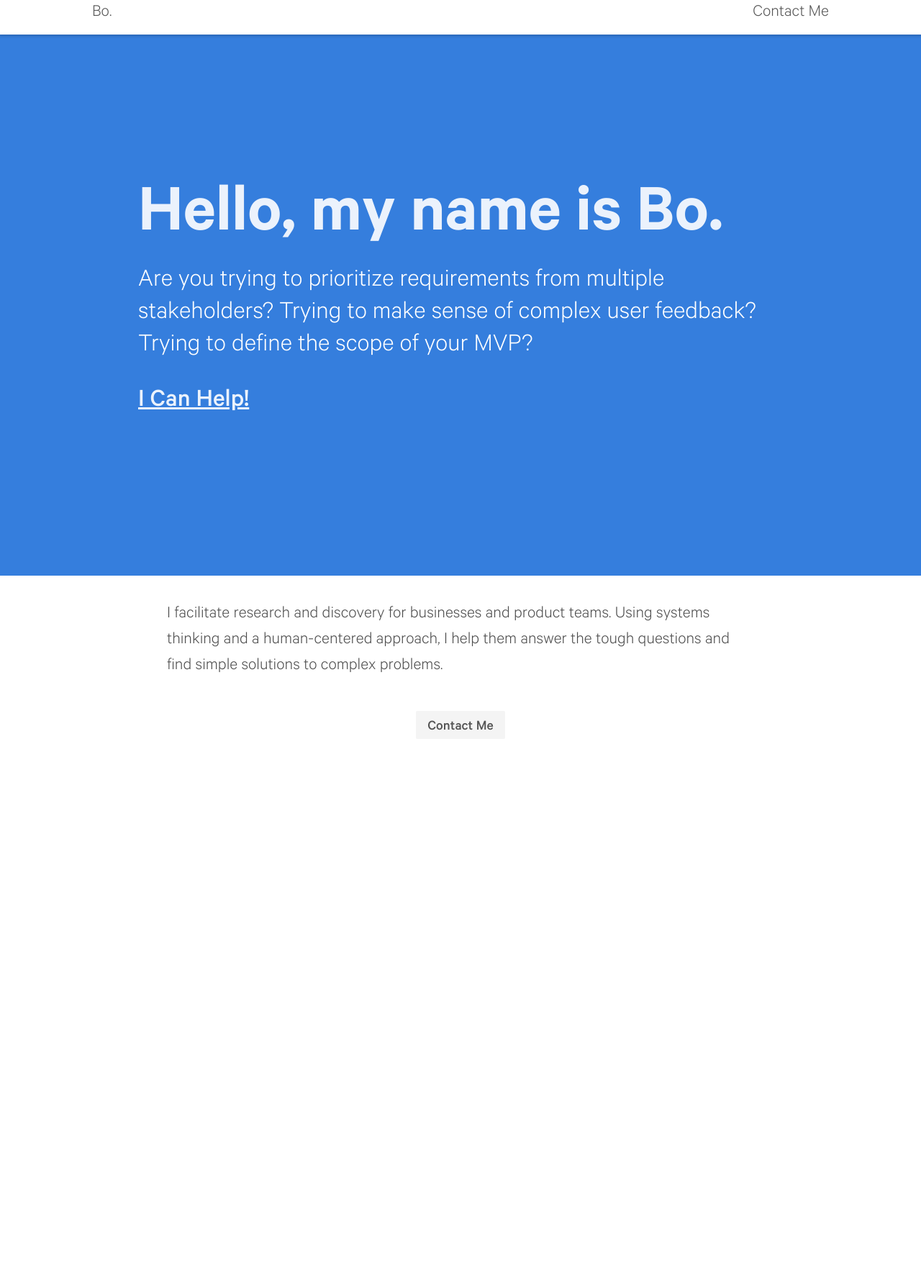
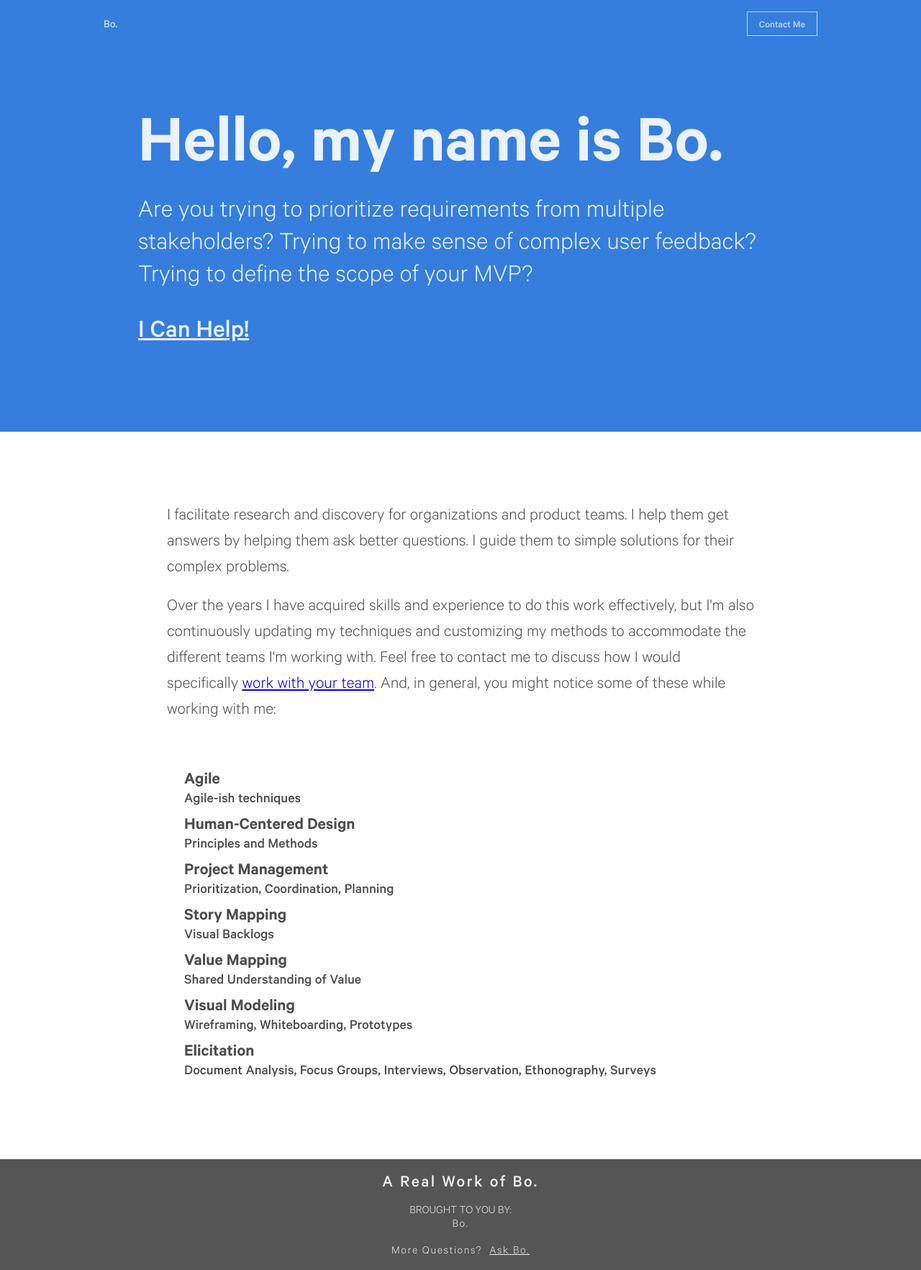
Before and after one commit to SayHelloToBo/SayHelloToBo.github.io, a plain HTML site: page index.html in a window 1280 px wide. Shown: the whole page at 72% size. Before the commit the page ends 1043 px from the top, so only its background shows below. Drawn offline with Linux system fonts and the light colour scheme.

Commit message:
main body content and footer

```diff
--- a/index.html
+++ b/index.html
@@ -28,57 +28,22 @@
 
 <body>
 
-	<header>
-		<div class="fixed bg-white shadow-1 w-100 h3">
+    <header class="sans-serif">
+        <div class="cover bg-blue vh-100 vh-75-l w-100">
 
-            <div class="dt w-100 mw8 center">
-
-                <div class="dtc v-mid fl pa2-5 z-1">
-                    <a href="index"
-                       class="f4 f3-ns fw3 mid-gray link dim">
-                        Bo.
+            <nav class="dt w-100 mw8 center">
+                <div class="dtc v-mid tl pa3">
+                  <a href="/" class=" f5 fw4 hover-white no-underline white-70 dib mr2 pv2 pr2 grow-large">Bo.
                   </a>
                 </div>
+                <div class="dtc v-mid tr pa3">
+                  <a class="f6 fw4 hover-white no-underline white-70 dib ml2 pv2 ph3 ba" href="mailto:ContactMe@SayHelloToBo.com">Contact Me</a>
+                </div>
+            </nav>
 
-                <div class="dtc v-mid fr pa2-5 z-1">
-                    <a href="index"
-                       class="f4 f3-ns fw3 mid-gray link dim">
-                        Contact Me
-                    </a>
-                </div>
-
-            </div>
-
-			<div class="dn hover-db hover-bg-white fr mv0 pr4 pl4 z-1">
-
-				<div class="f4 fw3 ttu tracked mid-gray pv3">
-					More Info
-				</div>
-
-				<div class="dn">
-					<a class="db no-underline dim lh-copy f4 pb2"
-						 href="BoKnows">
-						Bo Knows
-					</a>
-					<a class="db no-underline dim lh-copy f4 pv2"
-						 href="TrueStory">
-						True Story
-					</a>
-					<a class="db no-underline dim lh-copy f4 pv2"
-						 href="ThoughtBubble">
-						Thought Bubble
-					</a>
-				</div>
-
-			</div>
-
-		</div>
-  </header>
-
-    <div id="welcome"
-         class="dt bg-blue vh-100 w-100 white cover pa0 ma0">
-        <div class="dtc v-mid">
-            <div class="mw8 center ph4 ph5-ns">
+            <div class="dt center pa0 ma0">
+                <div class="dtc v-mid pa0 ma0">
+                    <div class="mw8 center pa4 pa5-ns ma0">
 
                         <h1 class="dn-l lh-title tl f1 f-subheadline-ns white-90 pa0 ma0">
                             Hello,
@@ -90,48 +55,81 @@
                             Hello, my name is Bo.
                         </h1>
 
-                <p class="lh-title tl f3 f2-ns fw3 pa0 mt3 mb4 mt3-ns mb4-ns">
+                        <p class="lh-title tl f3 f2-ns fw3 white-90 pa0 mt3 mb4 mt3-ns mb4-ns">
                             Are you trying to prioritize requirements from multiple stakeholders? Trying to make sense of complex user feedback? Trying to define the scope of your MVP?
                         </p>
 
                         <div class="pa0 ma0">
-                    <a href="mailto:info@sayhellotobo.com"
+                            <a href="mailto:ContactMe@SayHelloToBo.com"
                                class="lh-title tl f3 f2-ns fw4 link underline dim white-90 pa0 ma0">
                                 I Can Help!
                             </a>
                         </div>
 
                     </div>
-
                 </div>
             </div>
 
-	<main class="black-70 mw8 center">
+        </div>
+    </header>
+
+	<main class="black-70 mw8 center mt5">
 
 		<article>
 			<div class="ph4 ph5-m ph5 pv4">
 
                 <p class="center measure-wide lh-copy f4 f3-ns fw3 pa0 ma0">
-                    I facilitate research and discovery for businesses and product teams. Using systems thinking and a human-centered approach, I help them answer the tough questions and find simple solutions to complex problems.
+                    I facilitate research and discovery for organizations and product teams. I help them get answers by helping them ask better questions. I guide them to simple solutions for their complex problems.
                 </p>
+                <br>
+                <p class="center measure-wide lh-copy f4 f3-ns fw3 pa0 ma0">
+                    Over the years I have acquired skills and experience to do this work effectively, but I'm also continuously updating my techniques and customizing my methods to accommodate the different teams I'm working with. Feel free to contact me to discuss how I would specifically <a href="mailto:ContactMe@SayHelloToBo.com" class="link underline dim pa0 ma0">work with your team</a>. And, in general, you might notice some of these while working with me:
+                </p>
+
+                <dl class="lh-title pa5 mt0">
+                  <dt class="f3 b">Agile</dt>
+                  <dd class="f4 ml0">Agile-ish techniques</dd>
+                  <dt class="f3 b mt2">Human-Centered Design</dt>
+                  <dd class="f4 ml0">Principles and Methods</dd>
+                  <dt class="f3 b mt2">Project Management</dt>
+                  <dd class="f4 ml0">Prioritization, Coordination, Planning</dd>
+                  <dt class="f3 b mt2">Story Mapping</dt>
+                  <dd class="f4 ml0">Visual Backlogs</dd>
+                  <dt class="f3 b mt2">Value Mapping</dt>
+                  <dd class="f4 ml0">Shared Understanding of Value</dd>
+                  <dt class="f3 b mt2">Visual Modeling</dt>
+                  <dd class="f4 ml0">Wireframing, Whiteboarding, Prototypes</dd>
+                  <dt class="f3 b mt2">Elicitation</dt>
+                  <dd class="f4 ml0">Document Analysis, Focus Groups, Interviews, Observation, Ethonography, Surveys</dd>
+                </dl>
 
 			</div>
 		</article>
-
-        <section class="CallToAction">
-
-            <div class="tc white-90 pa0 mh0 mv3">
-                <a href="mailto:info@sayhellotobo.com"
-                   class="dib f4 link dim br1 mid-gray bg-near-white ph3 pv2 ma0">
-                    Contact Me
-                </a>
-            </div>
-
-        </section>
 
 	</main>
 
 </body>
 
+<footer class="bg-mid-gray white-90 pa3 ma0">
+    <div class="center pa0 ma0">
+
+        <div class="tc pv0 ma0">
+            <p class="link b f4 f3-ns fw4 tracked ma0 pa0">A Real Work of Bo.</p>
+        </div>
+
+        <div class="tc pa0 mv3 mh0">
+            <p class="ttu lh-title f6 f5-ns fw3 db pa0 ma0">Brought to You By:</p>
+            <p class="f6 f5-ns fw3 tracked db ma0 pa0">Bo.</p>
+        </div>
+
+        <div class="tc pa0 ma0">
+            <p class="lh-copy f6 f5-ns fw3 tracked db pa0 ma0">
+                More Questions? &nbsp;<a class="f5 white-90 underline link dim ma0" href="mailto:ContactMe@SayHelloToBo.com">Ask Bo.</a>
+            </p>
+        </div>
+
+    </div>
+</footer>
+
 
 </html>
```
Lines whose indentation alone changed are shown as unchanged.
